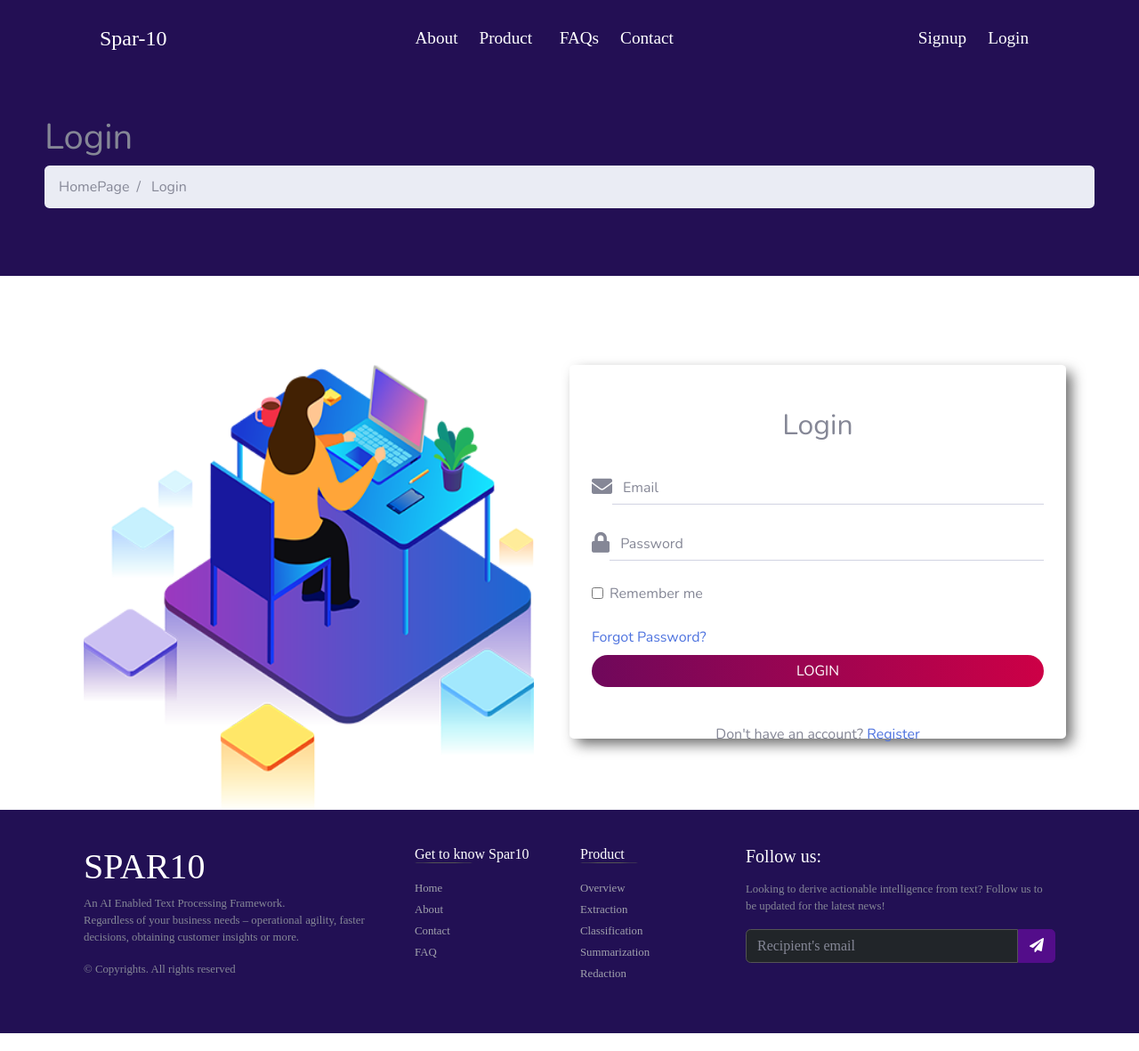
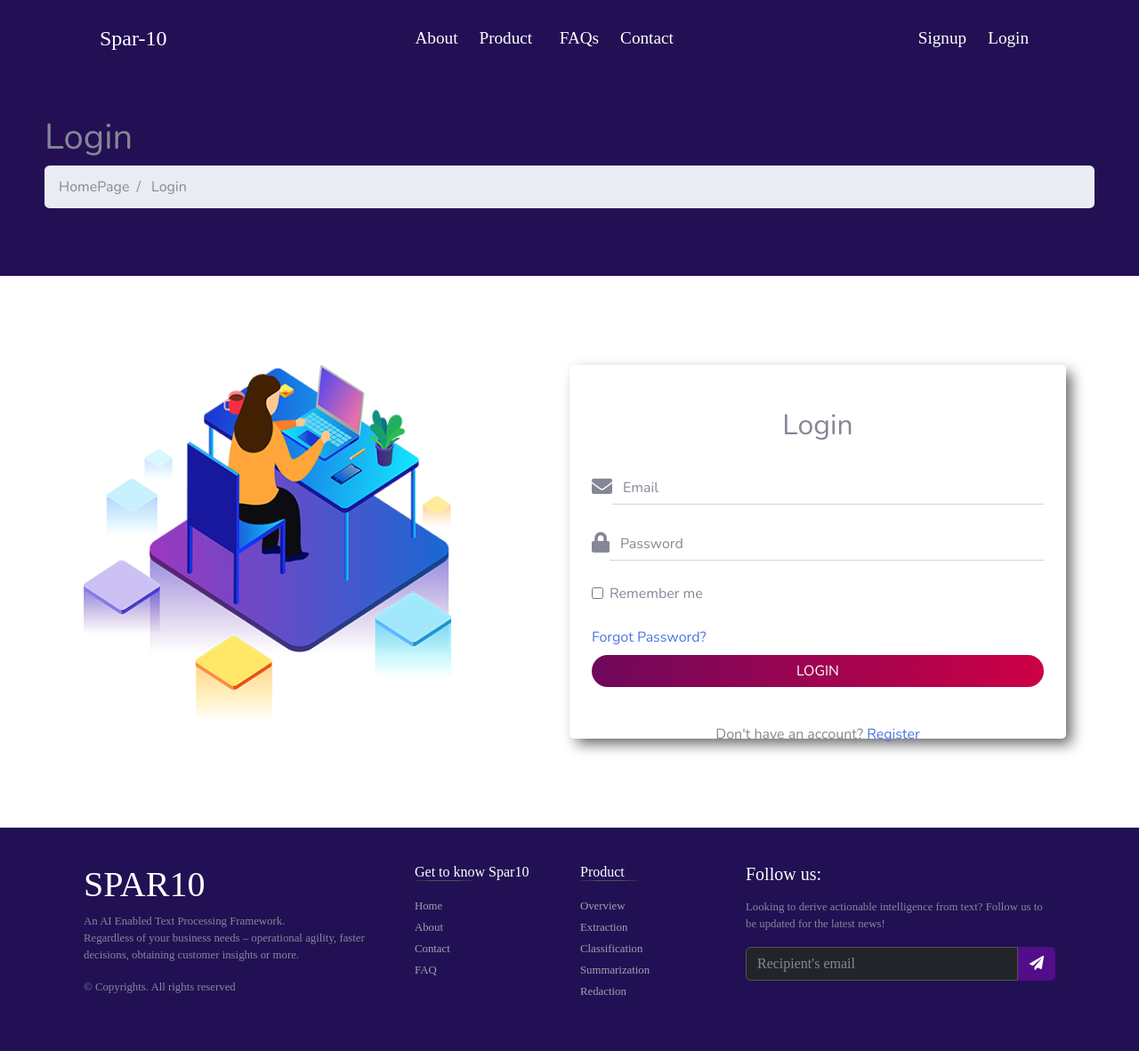
Before and after one commit to Purviharniya/SPAR10, a Flask app: page /login in a window 1280 px wide. Shown: the whole page at 89% size. Run offline with Flask 2, Linux system fonts and the light colour scheme; some libraries are stand-ins or nearby versions; some web fonts are replaced.

Commit message:
login/signup

```diff
--- a/main.py
+++ b/main.py
@@ -5,6 +5,7 @@ from __init__ import create_app,db
 
 main = Blueprint('main', __name__)
 
+@main.route("/")
 @main.route("/home")
 def home():
     return render_template('index.html')
--- a/static/stylesheets/vendor/css/login.css
+++ b/static/stylesheets/vendor/css/login.css
@@ -1,8 +1,9 @@
 .form-outer-div {
   margin-top: 100px;
+  margin-bottom: 100px;
 }
 .img-responsive {
-  height: 500px;
+  height: 400px;
   width: 100%;
 }
 .loginForm-img {
--- a/templates/login.html
+++ b/templates/login.html
@@ -22,16 +22,17 @@
     </div>
     <div class="container form-outer-div">
         <div class="row">
-            <div class="col-md-6 loginForm-img">
+            <div class="col-md-5 loginForm-img">
                 <img src="../static/assets/login.png" class="img-responsive">
             </div>
+            <div class="col-md-1"></div>
             <div class="col-md-6 loginForm">
                 <div class="loginForm-title text-center py-4 justify-content-center align-items-center">
                     <h2>Login</h2>
                 </div>
                 {% with messages = get_flashed_messages() %}
                 {% if messages %}
-                <div class="alert alert-warning alert-dismissible fade show" role="alert">
+                <div class="alert alert-danger alert-dismissible fade show" role="alert">
                     {{ messages[0] }}
                     <button type="button" class="close" data-dismiss="alert" aria-label="Close">
                         <span aria-hidden="true">&times;</span>
--- a/templates/signup.html
+++ b/templates/signup.html
@@ -31,7 +31,7 @@
                 </div>
                 {% with messages = get_flashed_messages() %}
                 {% if messages %}
-                <div class="alert alert-warning alert-dismissible fade show" role="alert">
+                <div class="alert alert-danger alert-dismissible fade show" role="alert">
                     {{ messages[0] }}. Go to <a href="{{ url_for('auth.login') }}">login page</a>.
                     <button type="button" class="close" data-dismiss="alert" aria-label="Close">
                         <span aria-hidden="true">&times;</span>
```
Also changed, not shown: README.md.
